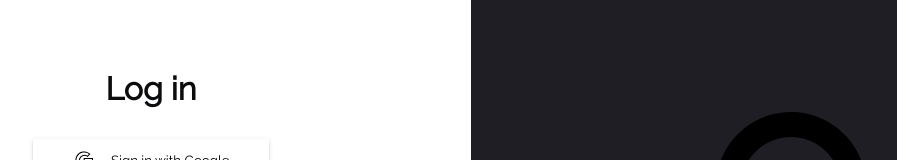
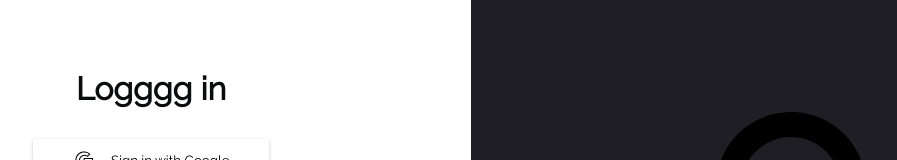
Before and after one commit to yuutauh/first, a React (Create React App) app: page /login in a window 1280 px wide. Shown: the part 196-356 px from the top of the page, without its empty margins (169-1066 px from the left). Built offline with nearby package versions, Linux system fonts and the light colour scheme; no server answers; a web font is replaced by a local one.

Commit message:
yml edit

```diff
--- a/src/second/Login/Login.js
+++ b/src/second/Login/Login.js
@@ -68,7 +68,7 @@ const Login = () => {
 	return (
 		<div className="main-container">
 			<div className="login-container">
-				<h1>Log in</h1>
+				<h1>Logggg in</h1>
 					<button onClick={authWithGoogle}>
 						<GoogleIcon />
 						Sign in with Google
```
